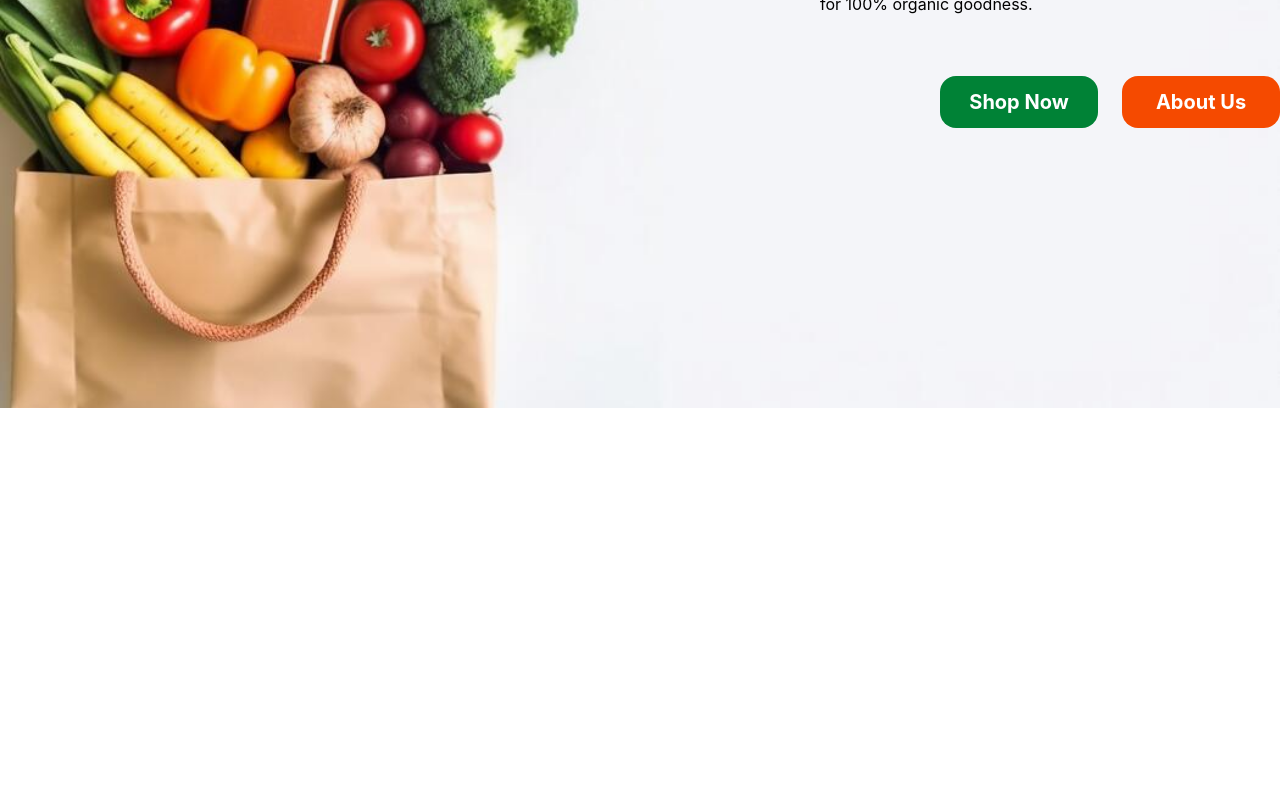
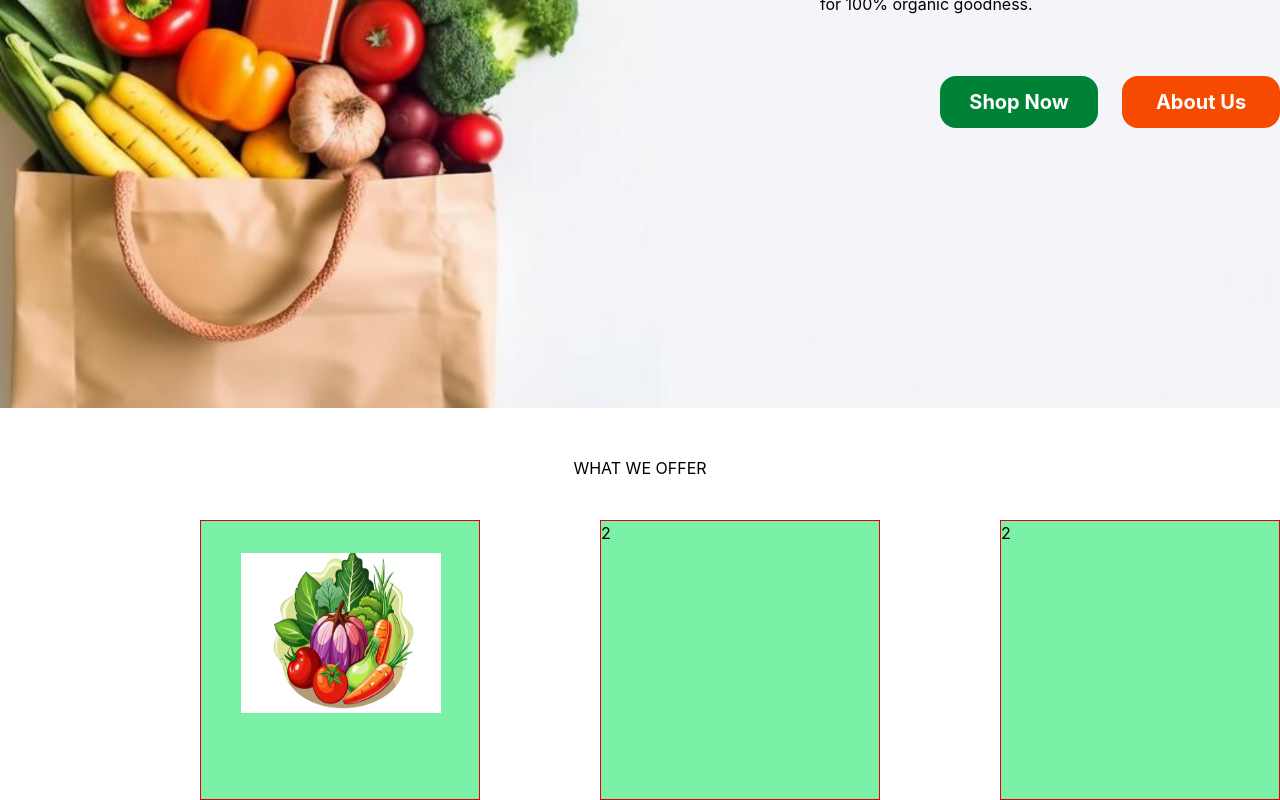
Before and after one commit to Sriramarjun2007/grocery-shop, a React (Vite) app in the folder grocery/: page / in a window 1280 px wide. Shown: the part 392-1192 px from the top of the page. Before the commit the page ends 800 px from the top, so only its background shows below. Built offline with nearby package versions, Linux system fonts and the light colour scheme.

Commit message:
home page update

```diff
--- a/grocery/src/pages/Homepage.jsx
+++ b/grocery/src/pages/Homepage.jsx
@@ -1,7 +1,9 @@
 import homeimage from "../assets/home.jpg";
-
+import organic from "../assets/organic.png"
+import delivery from "../assets/delivery.png"
 function Home() {
   return (
+    <div>
     <div
       className="h-screen bg-cover bg-center "
       style={{ backgroundImage: `url(${homeimage})` }} >
@@ -17,6 +19,18 @@ function Home() {
         <button className=" text-white text-xl font-bold bg-orange-600 rounded-2xl p-3 w-40 cursor-pointer hover:bg-orange-800">About Us</button>
       </div>
     </div>
+    <div>
+      <p className="text-center pt-12 text-l">WHAT WE OFFER</p>
+      <div className="flex gap-30 pt-10 pl-50">
+      <div className="border-red-600 h-70 w-70 pt-8 pl-10 bg-green-300 border-1 border-red-600">
+        <img src={organic} className="w-50 h-40"/>
+      </div>
+      <div className="border-red-600 h-70 w-70 bg-green-300 border-1 border-red-600">2</div>
+      <div className="border-red-600 h-70 w-70 bg-green-300 border-1 border-red-600">2</div>
+      </div>
+      </div>
+    </div>
+
   );
 }
 
```
Also changed, not shown: grocery/src/assets/delivery.png (added), grocery/src/assets/organic.png (added).
